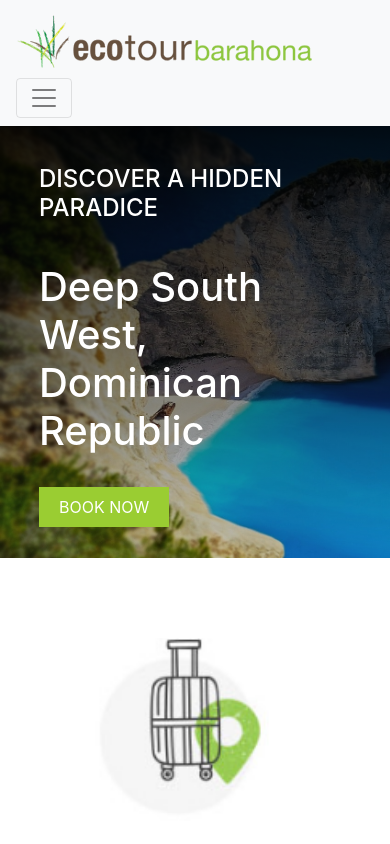
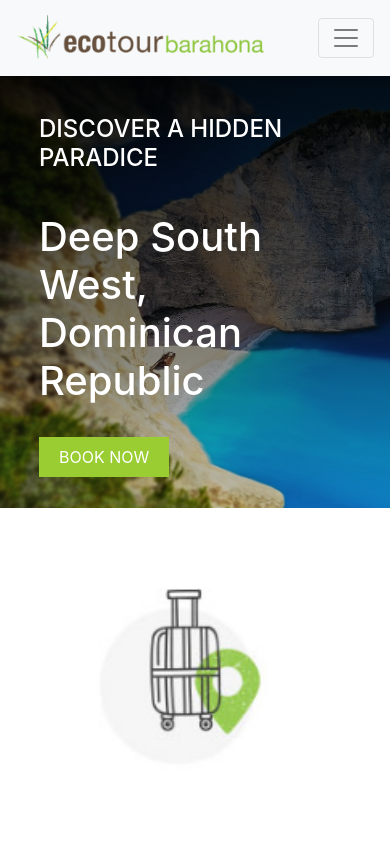
Before and after one commit to atanu12/Full-Web-project, a plain HTML site: page index.html in a window 390 px wide. Shown: the top 844 px of the page. Drawn offline with nearby package versions, Linux system fonts and the light colour scheme.

Commit message:
Adjust the Nav bar

```diff
--- a/css/destination.css
+++ b/css/destination.css
@@ -228,3 +228,13 @@
 
     }
 }
+@media (max-width:405px){
+
+    .navbar-brand {
+        width: 70%;
+    }
+    .navbar-brand img {
+        width: 100%;
+    }
+
+ }
--- a/css/index.css
+++ b/css/index.css
@@ -314,3 +314,13 @@
     }
 
 }
+@media (max-width:405px){
+
+   .navbar-brand {
+       width: 70%;
+   }
+   .navbar-brand img {
+       width: 100%;
+   }
+
+}
--- a/css/private.css
+++ b/css/private.css
@@ -238,3 +238,14 @@
            align-items: center;
        }
 }
+
+@media (max-width:405px){
+
+    .navbar-brand {
+        width: 70%;
+    }
+    .navbar-brand img {
+        width: 100%;
+    }
+
+ }
--- a/css/single.css
+++ b/css/single.css
@@ -189,3 +189,14 @@
         margin: 0 5%;
     }
 }
+
+@media (max-width:405px){
+
+    .navbar-brand {
+        width: 70%;
+    }
+    .navbar-brand img {
+        width: 100%;
+    }
+
+ }
--- a/css/tourlist.css
+++ b/css/tourlist.css
@@ -143,3 +143,14 @@
         text-align: center;
     }
 }
+
+@media (max-width:405px){
+
+    .navbar-brand {
+        width: 70%;
+    }
+    .navbar-brand img {
+        width: 100%;
+    }
+
+ }
```
